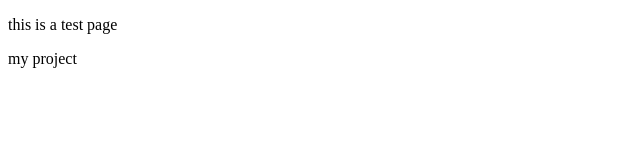
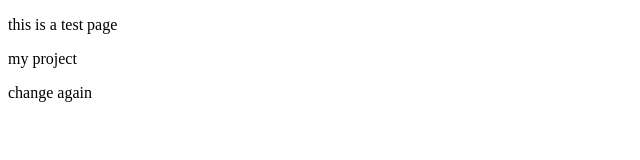
Before and after one commit to claireyang5588/project001, a plain HTML site: page index.html in a window 1280 px wide. Shown: the whole page, without its empty margins (0-640 px from the left). Drawn offline with Linux system fonts and the light colour scheme.

Commit message:
no message

```diff
--- a/index.html
+++ b/index.html
@@ -9,5 +9,6 @@
   <body>
     <p>this is a test page</p>
     <p>my project</p>
+    <p>change again</p>
   </body>
 </html>
```
